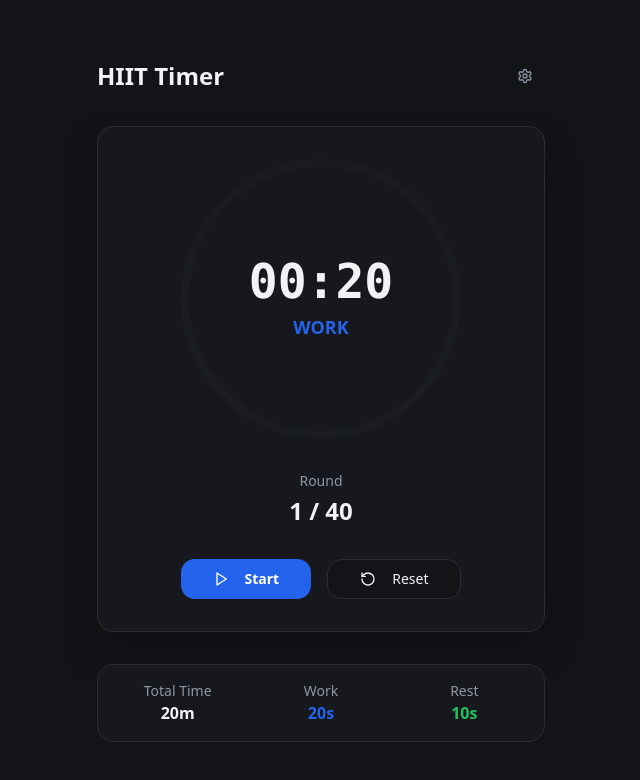
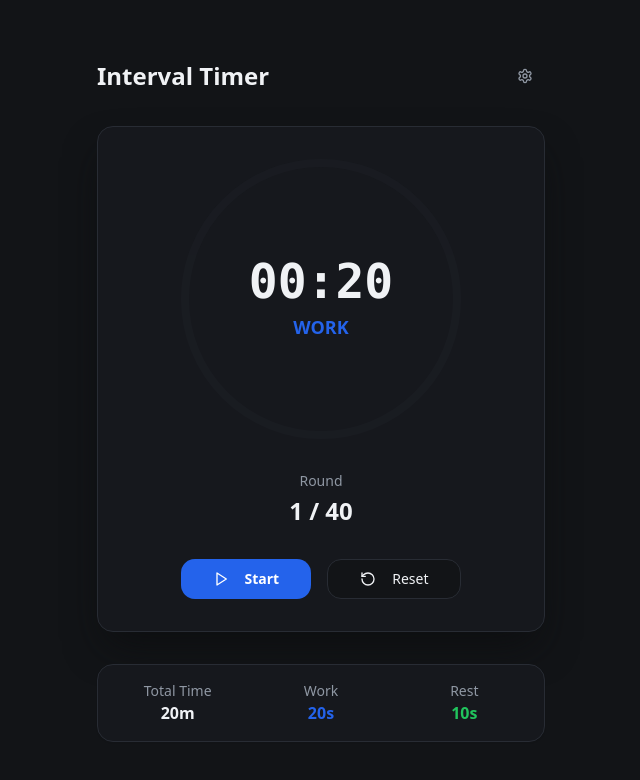
Before and after one commit to mrtomkeddie/fit-cycle-pulse, a React (Vite) app: page / in a window 1280 px wide. Shown: the top 780 px of the page, without its empty margins (319-959 px from the left). Built offline with nearby package versions, Linux system fonts and the light colour scheme.

Commit message:
Rename app to Interval Timer
Update the application's name from "HIIT Timer" to "Interval Timer" in the title and meta description of the index.html file.

```diff
--- a/index.html
+++ b/index.html
@@ -3,8 +3,8 @@
   <head>
     <meta charset="UTF-8" />
     <meta name="viewport" content="width=device-width, initial-scale=1.0" />
-    <title>HIIT Timer - Premium Interval Training</title>
-    <meta name="description" content="Premium HIIT interval timer for high-intensity workouts with customizable work and rest periods" />
+    <title>Interval Timer - Premium Interval Training</title>
+    <meta name="description" content="Premium interval timer for high-intensity workouts with customizable work and rest periods" />
     <meta name="author" content="HIIT Timer App" />
 
     <meta property="og:title" content="c16f8432-6fc7-4e33-ab45-212dd57f4a21" />
--- a/src/components/HIITTimer.tsx
+++ b/src/components/IntervalTimer.tsx
@@ -6,7 +6,7 @@ import CircularProgress from './CircularProgress';
 import TimerSettings from './TimerSettings';
 import AudioManager from './AudioManager';
 
-const HIITTimer: React.FC = () => {
+const IntervalTimer: React.FC = () => {
   // Timer settings
   const [totalMinutes, setTotalMinutes] = useState(20);
   const [workSeconds, setWorkSeconds] = useState(20);
@@ -101,7 +101,7 @@ const HIITTimer: React.FC = () => {
 
         {/* Header with settings */}
         <div className="flex items-center justify-between">
-          <h1 className="text-2xl font-bold text-foreground">HIIT Timer</h1>
+          <h1 className="text-2xl font-bold text-foreground">Interval Timer</h1>
           <Button
             variant="ghost"
             size="sm"
@@ -222,4 +222,4 @@ const HIITTimer: React.FC = () => {
   );
 };
 
-export default HIITTimer;
+export default IntervalTimer;
--- a/src/pages/Index.tsx
+++ b/src/pages/Index.tsx
@@ -1,7 +1,7 @@
-import HIITTimer from '../components/HIITTimer';
+import IntervalTimer from '../components/IntervalTimer';
 
 const Index = () => {
-  return <HIITTimer />;
+  return <IntervalTimer />;
 };
 
 export default Index;
```
